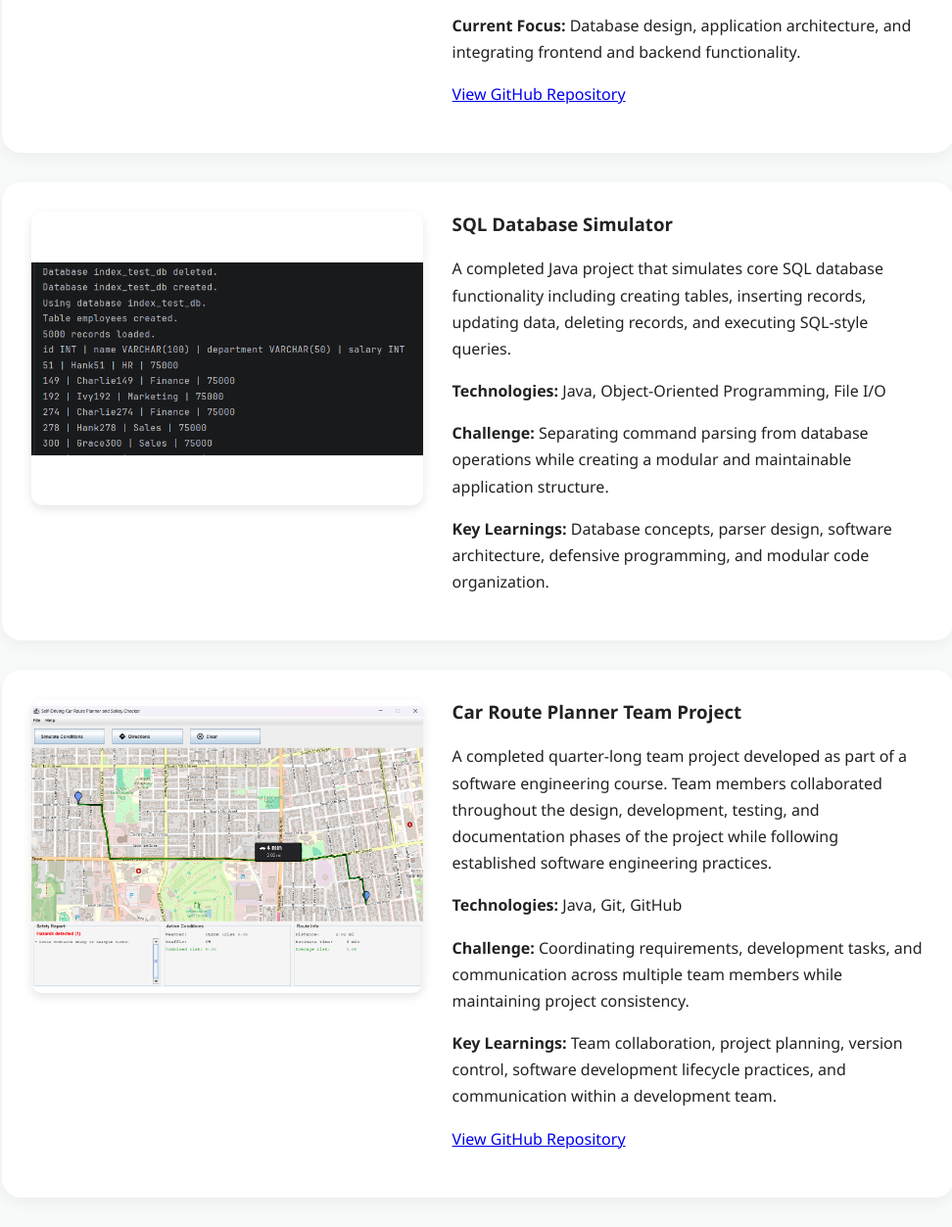
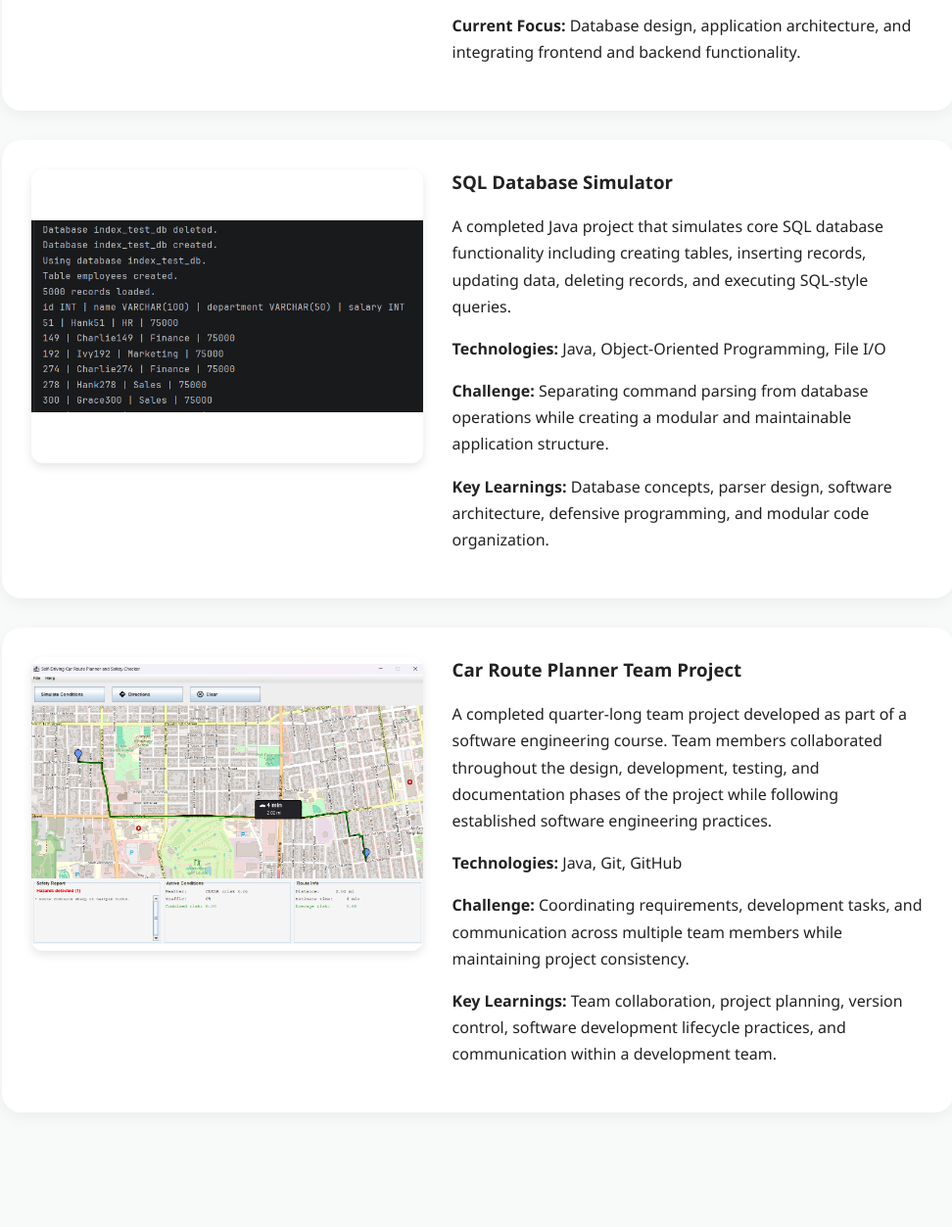
Before and after one commit to abigailhinds/abigailhinds.github.io, a plain HTML site: page index.html in a window 1280 px wide. Shown: the part 2417-3670 px from the top of the page at 98% size, without its empty margins (152-1124 px from the left). Drawn offline with Linux system fonts and the light colour scheme.

Commit message:
commented out github links - need to make them public

```diff
--- a/index.html
+++ b/index.html
@@ -154,12 +154,12 @@
                     frontend and backend functionality.
                 </p>
 
-                <p>
-                    <a href="https://github.com/Henry-theBinaryBuddies/FoodForge"
-                       target="_blank">
-                        View GitHub Repository
-                    </a>
-                </p>
+<!--                <p>-->
+<!--                    <a href="https://github.com/Henry-theBinaryBuddies/FoodForge"-->
+<!--                       target="_blank">-->
+<!--                        View GitHub Repository-->
+<!--                    </a>-->
+<!--                </p>-->
 
             </div>
 
@@ -240,12 +240,12 @@
                     within a development team.
                 </p>
 
-                <p>
-                    <a href= "https://github.com/sofiiaka6/TCSS360-Car-Route-Planner"
-                       target="_blank">
-                        View GitHub Repository
-                    </a>
-                </p>
+<!--                <p>-->
+<!--                    <a href= "https://github.com/sofiiaka6/TCSS360-Car-Route-Planner"-->
+<!--                       target="_blank">-->
+<!--                        View GitHub Repository-->
+<!--                    </a>-->
+<!--                </p>-->
 
             </div>
 
```
